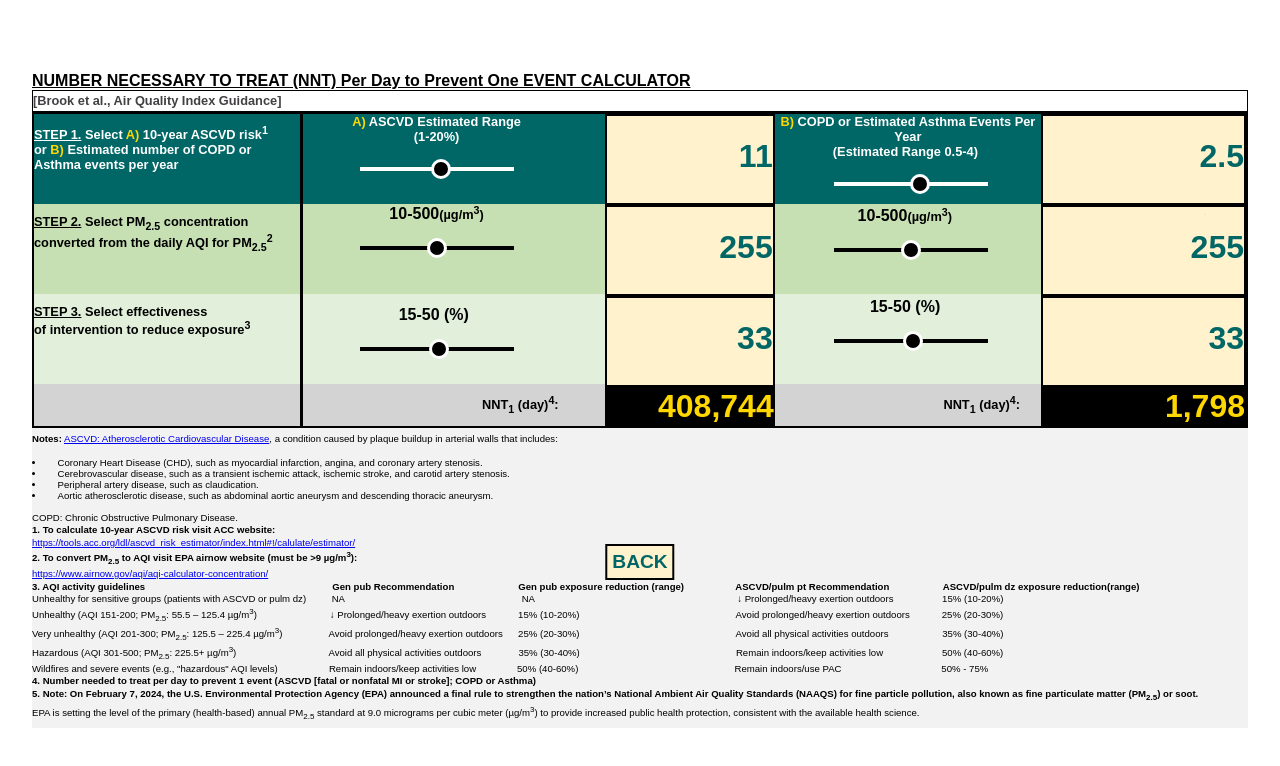
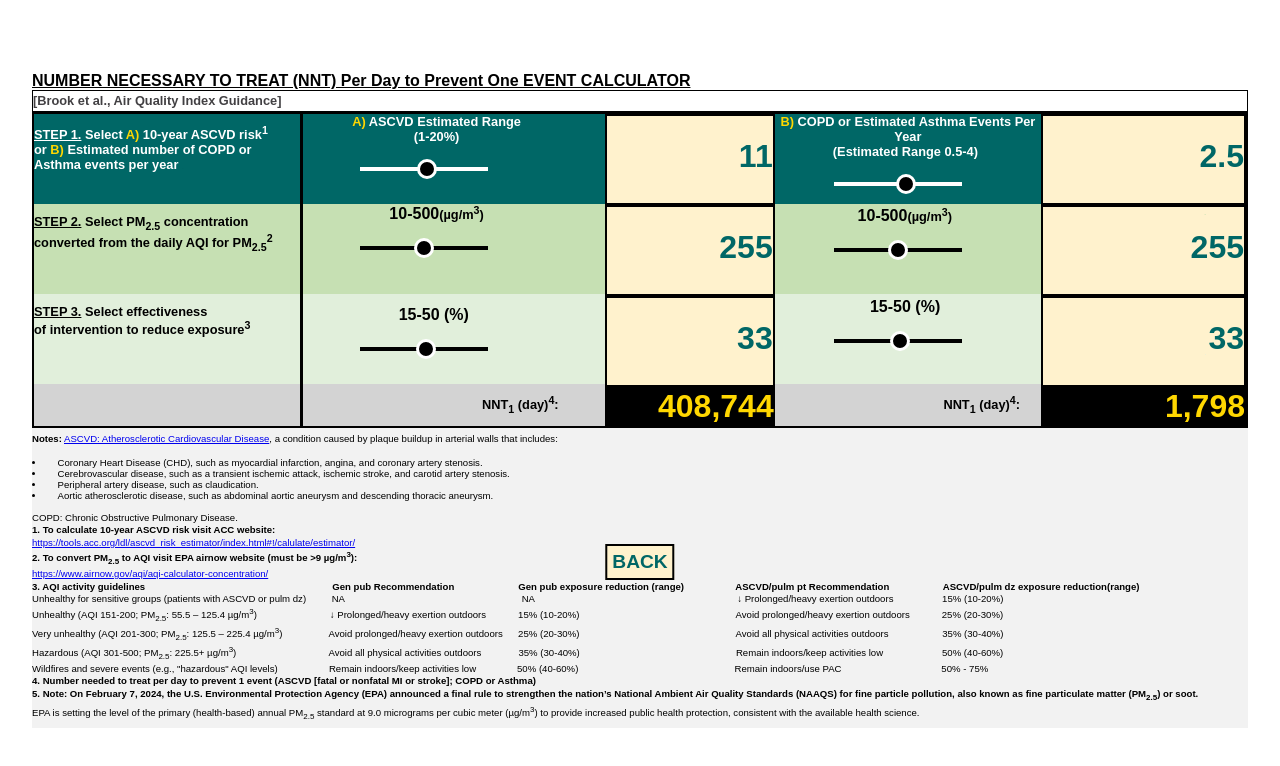
Before and after one commit to jss37/nntcalc, a plain HTML site: page index.html in a window 1280 px wide. Drawn offline with Linux system fonts and the light colour scheme.

Commit message:
Update index.html

```diff
--- a/index.html
+++ b/index.html
@@ -124,7 +124,7 @@
         }
 
         .slider {
-            width: 12%;
+            width: 10%;
             -webkit-appearance: none;
             position: absolute;
             left:28vw;
@@ -133,7 +133,7 @@
         }
 
         .slider2 {
-            width: 12%;
+            width: 10%;
             -webkit-appearance: none;
             position: absolute;
             left:65vw;
```
